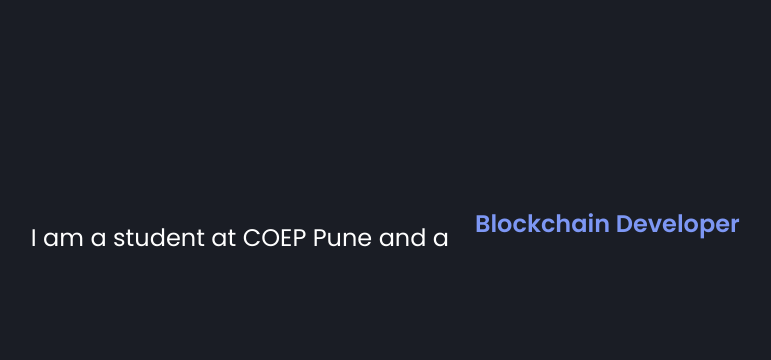
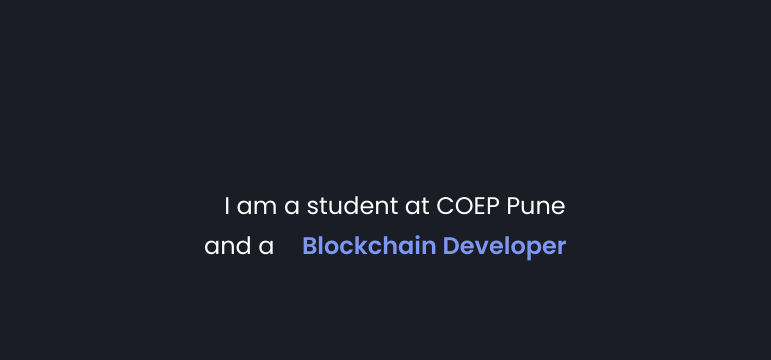
Before and after one commit to pranvxag/learn, a plain HTML site: page index.html in a window 1280 px wide. Shown: the part 172-532 px from the top of the page, without its empty margins (245-1016 px from the left). Drawn offline with Linux system fonts and the light colour scheme.

Commit message:
Update index.html

```diff
--- a/index.html
+++ b/index.html
@@ -23,11 +23,18 @@
             max-width: 90%;
         }
 
+        .inline-container {
+            display: inline-flex;
+            align-items: center;
+            gap: 0.5rem;
+            height: 2.8rem;
+        }
+
         .dynamic-container {
             height: 2.8rem;
             overflow: hidden;
+            position: relative;
             display: inline-block;
-            position: relative;
         }
 
         .dynamic-text {
@@ -44,7 +51,6 @@
             justify-content: center;
         }
 
-        /* Perfect loop calculation: 100% / (number of items - 1) */
         @keyframes slideText {
             0% { transform: translateY(0); }
             19% { transform: translateY(0); }
@@ -59,7 +65,6 @@
             100% { transform: translateY(-100%); }
         }
 
-        /* Clone first item at bottom */
         .dynamic-text::after {
             content: "Programmer";
             position: absolute;
@@ -76,6 +81,7 @@
 
         @media (max-width: 480px) {
             .text-container { font-size: 1.2rem; }
+            .inline-container { height: 2.2rem; }
             .dynamic-container,
             .dynamic-text span { height: 2.2rem; }
         }
@@ -83,8 +89,9 @@
 </head>
 <body>
     <div class="text-container">
-        <span class="static-text">I am a student at COEP Pune</span>
-        <span class="static-text">and a</span>
+        <div class="static-text">I am a student at COEP Pune</div>
+        <div class="inline-container">
+            <span>and a</span>
             <div class="dynamic-container">
                 <div class="dynamic-text">
                     <span>Programmer</span>
@@ -95,5 +102,6 @@
                 </div>
             </div>
         </div>
+    </div>
 </body>
 </html>
```
Lines whose indentation alone changed are shown as unchanged.
